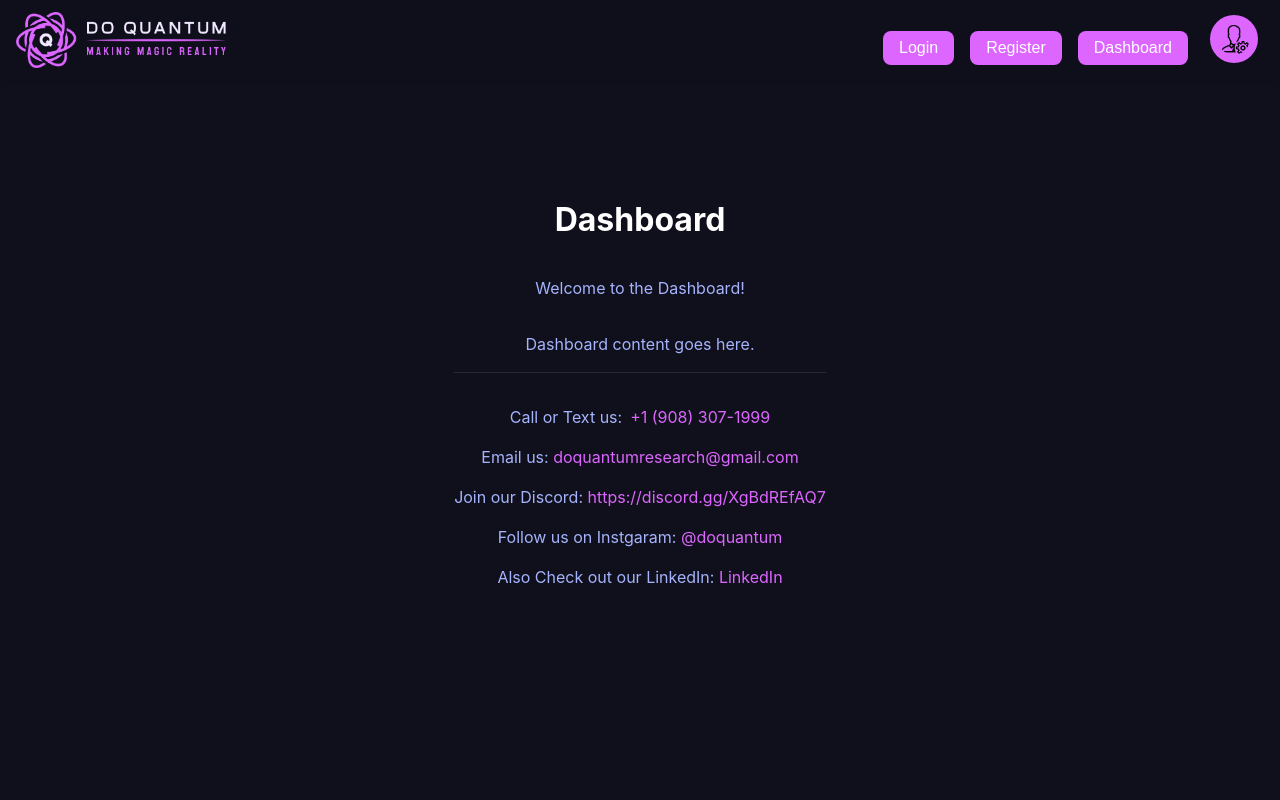
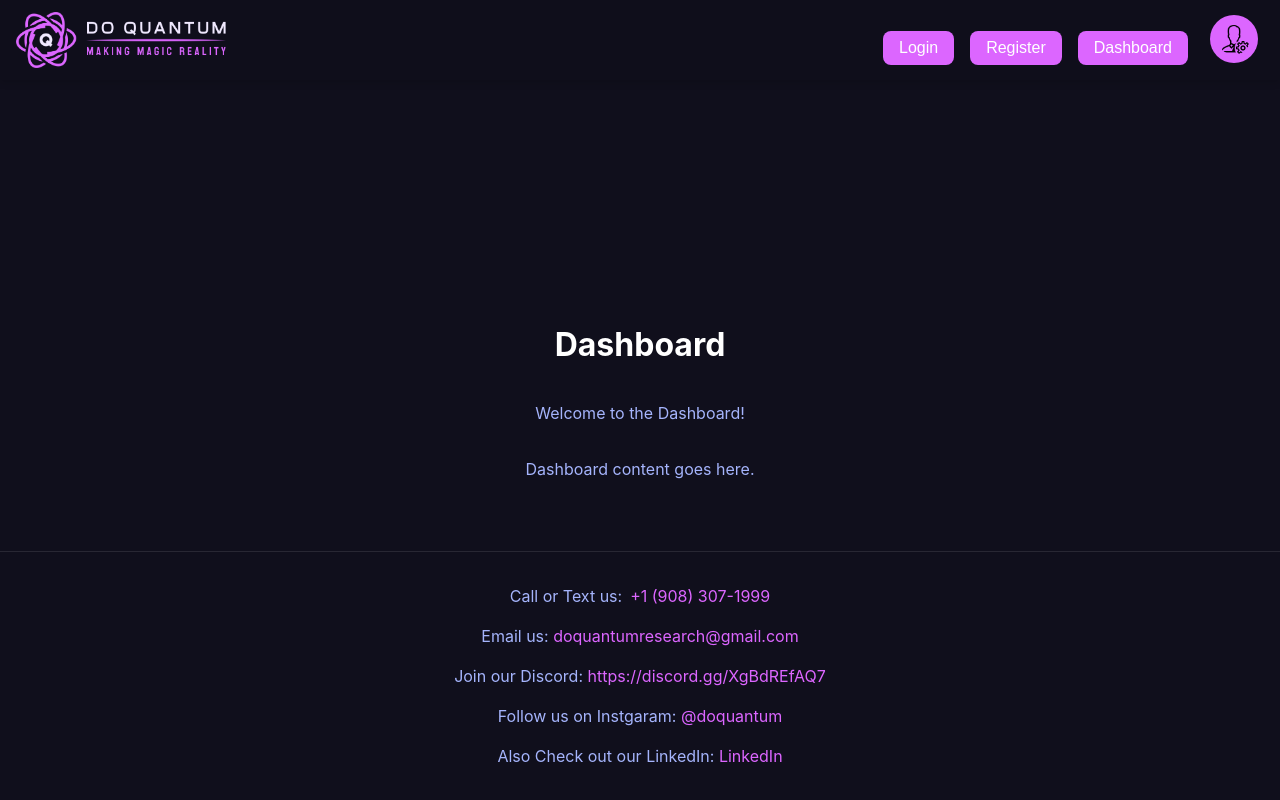
Before and after one commit to diegolopez2002/-DoQuantum, a React (Create React App) app in the folder my-app/: page /Dashboard in a window 1280 px wide. Built offline with nearby package versions, Linux system fonts and the light colour scheme.

Commit message:
Fixed footer positioning and adjust content layout in Dashboard

```diff
--- a/my-app/src/pages/Account.js
+++ b/my-app/src/pages/Account.js
@@ -135,7 +135,16 @@ const Account = () => {
                         </button>
                     )}
                 </div>
-                <Footer />
+
+                {/* Footer component */}
+                <div style={{
+                    position: 'absolute',   //Absolute positioning to make footer stay in place
+                    bottom: '0',           //Position it at the bottom
+                    width: '100%',         //Footer covers full width of the screen
+                }}>
+                    <Footer />
+                </div>
+
             </div>
         </div>
     );
--- a/my-app/src/pages/Dashboard.js
+++ b/my-app/src/pages/Dashboard.js
@@ -67,7 +67,11 @@ const Dashboard = () => {
 
 
                 {/* Footer component */}
-                <div>
+                <div style={{
+                    position: 'absolute',   //Absolute positioning to make footer stay in place
+                    bottom: '0',           //Position it at the bottom
+                    width: '100%',         //Footer covers full width of the screen
+                }}>
                     <Footer />
                 </div>
             </div>
```
